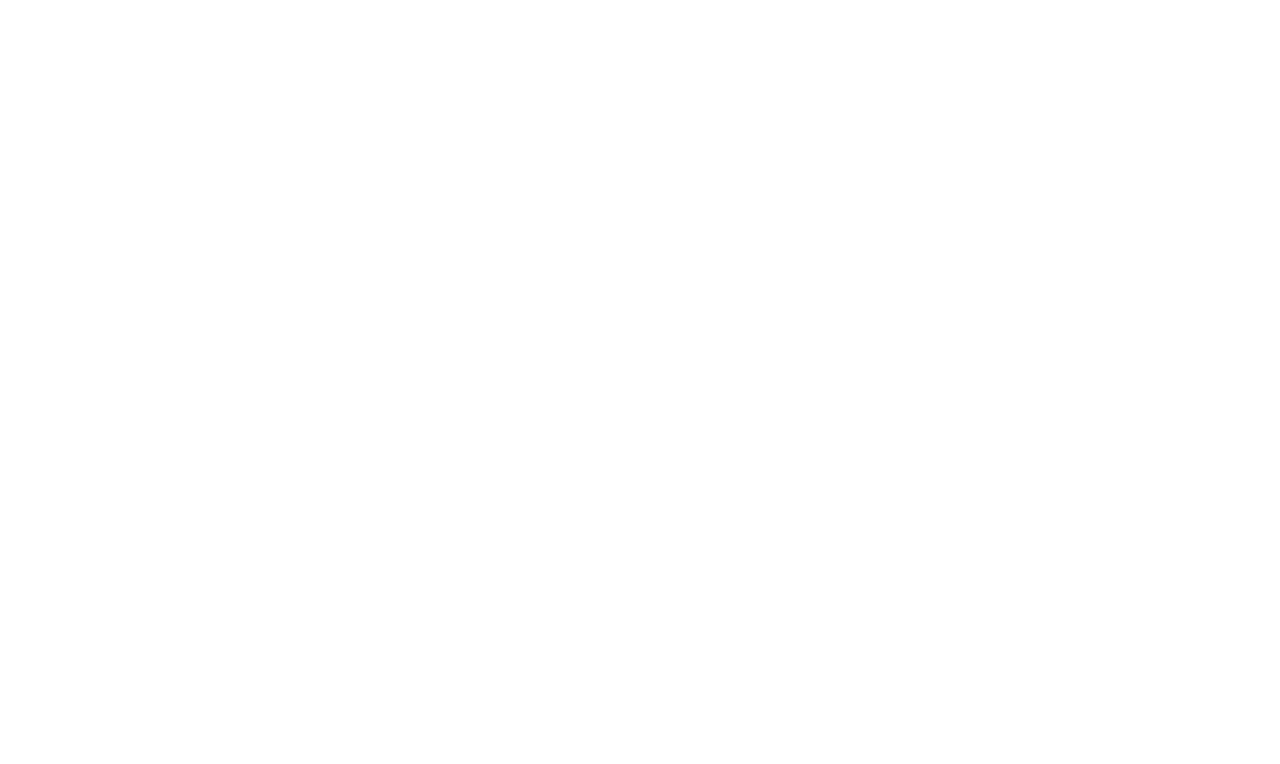
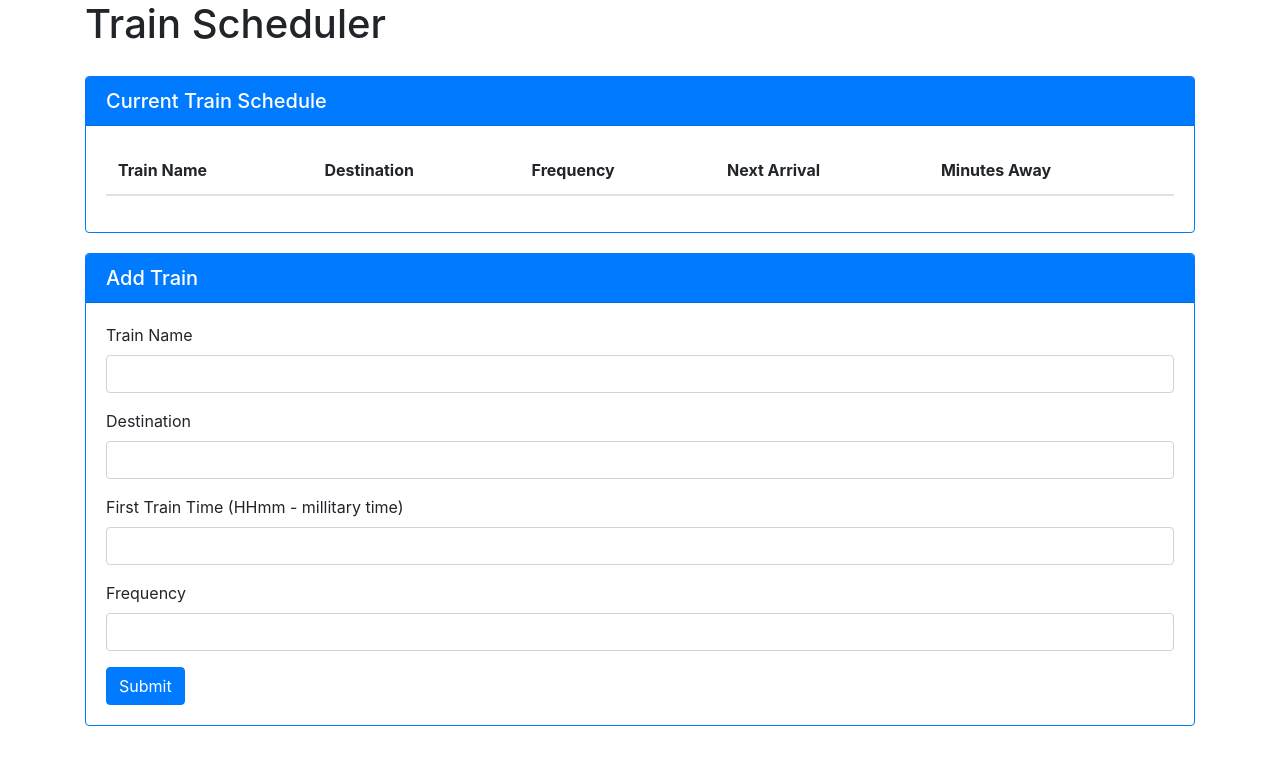
Before and after one commit to AbdallahDay/TrainScheduler, a plain HTML site: page index.html in a window 1280 px wide. Drawn offline with nearby package versions, Linux system fonts and the light colour scheme.

Commit message:
added layout for schedule and form, and script for submit button click (incomplete)

```diff
--- a/assets/css/style.css
+++ b/assets/css/style.css
@@ -0,0 +1,7 @@
+.row {
+    margin-bottom: 20px;
+}
+
+th[scope="col"] {
+    border-top: none;
+}
--- a/assets/javascript/script.js
+++ b/assets/javascript/script.js
@@ -0,0 +1,25 @@
+
+
+$(document).ready(function() {
+    $("#btnSubmit").on("click", function() {
+        var name = $("#name").val().trim();
+        var dest = $("#destination").val().trim();
+        var first = moment($("#firstTrain").val().trim(), "HH:mm");
+        var frequency = Number.parseInt($("#frequency").val().trim());
+
+        //TODO: perform form validation
+        //name - empty
+        //dest - empty
+        //first - empty or invalid format (use first.isValid())
+        //frequency - empty or NaN
+
+        var train = {
+            name: name,
+            destination: dest,
+            firstTrain: first,
+            frequency: frequency
+        }
+
+        //send to firebase
+    });
+});
--- a/index.html
+++ b/index.html
@@ -13,11 +13,67 @@
 
     <body>
         <div class="container">
-            <div class="row" id="header"></div>
+            <div class="row" id="header">
+                <div class="col">
+                    <h1>Train Scheduler</h1>
+                </div>
+            </div>
 
-            <div class="row" id="schedule"></div>
+            <div class="row" id="schedule">
+                <div class="col">
+                    <div class="card border-primary">
+                        <h5 class="card-header text-white bg-primary">Current Train Schedule</h5>
 
-            <div class="row" id="addTrain"></div>
+                        <div class="card-body">
+                            <table class="table">
+                                <thead>
+                                    <tr>
+                                        <th scope="col">Train Name</th>
+                                        <th scope="col">Destination</th>
+                                        <th scope="col">Frequency</th>
+                                        <th scope="col">Next Arrival</th>
+                                        <th scope="col">Minutes Away</th>
+                                    </tr>
+                                </thead>
+                                <tbody id="tBody">
+                                </tbody>
+
+                            </table>
+                        </div>
+
+                    </div>
+                </div>
+
+            </div>
+
+            <div class="row">
+                <div class="col">
+                    <div class="card border-primary">
+                        <h5 class="card-header text-white bg-primary">Add Train</h5>
+
+                        <div class="card-body">
+                            <form>
+                                <div class="form-group">
+                                    <label for="name">Train Name</label>
+                                    <input type="text" id="name" class="form-control">
+                                </div>
+                                <div class="form-group">
+                                    <label for="destination">Destination</label>
+                                    <input type="text" id="destination" class="form-control">
+                                </div>
+                                <div class="form-group">
+                                    <label for="firstTrain">First Train Time (HHmm - millitary time)</label>
+                                    <input type="text" id="firstTrain" class="form-control">
+                                </div>
+                                <div class="form-group">
+                                    <label for="frequency">Frequency</label>
+                                    <input type="text" id="frequency" class="form-control">
+                                </div>
+                                <button type="submit" id="btnSubmit" class="btn btn-primary">Submit</button>
+                            </form>
+                        </div>
+                </div>
+            </div>
         </div>
 
 
```
